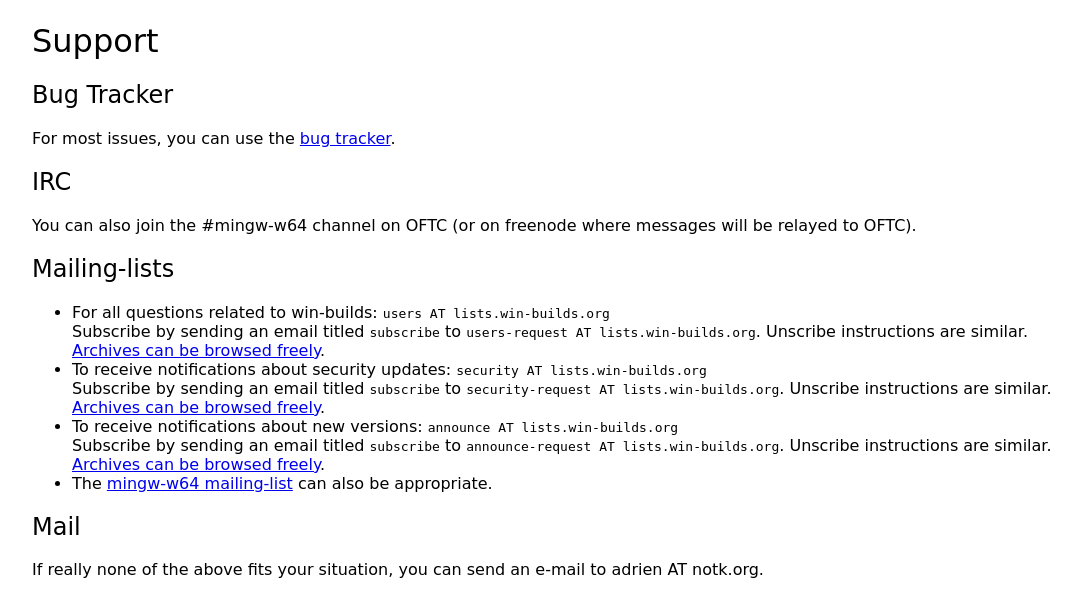
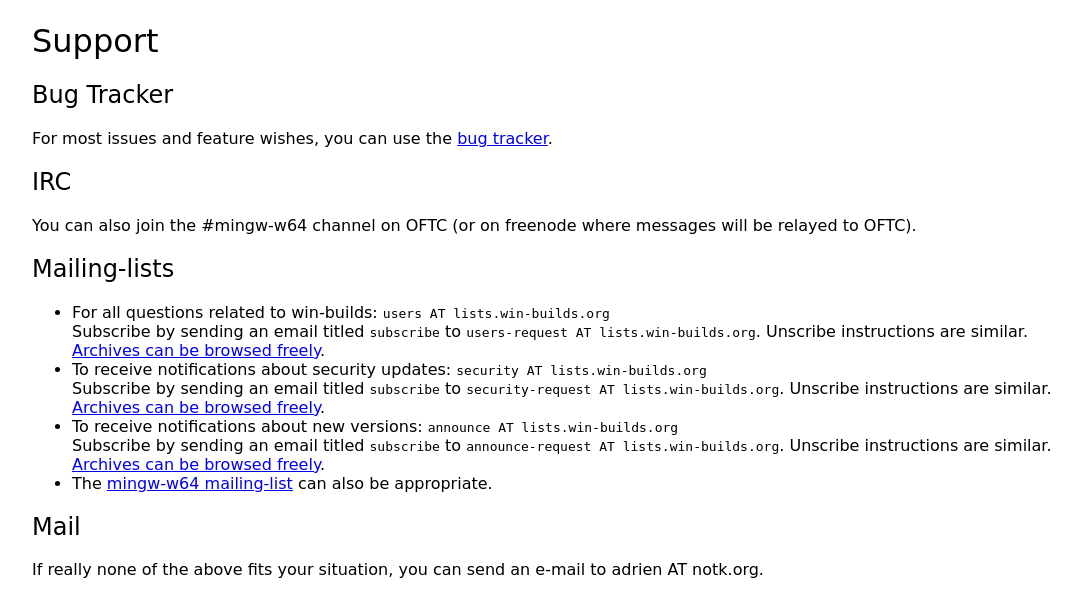
Before and after one commit to win-builds/win-builds, a PHP site: page /support.php in a window 1280 px wide. Shown: the part 57-651 px from the top of the page, without its empty margins (64-1145 px from the left). Run offline with PHP 8.4, Linux system fonts and the light colour scheme.

Commit message:
web: mention the bug tracker is also for feature wishes.

```diff
--- a/web/support.php
+++ b/web/support.php
@@ -10,7 +10,7 @@
 <h1>Support</h1>
 
 <h2>Bug Tracker</h2>
-For most issues, you can use the <a href="bugs">bug tracker</a>.
+For most issues and feature wishes, you can use the <a href="bugs">bug tracker</a>.
 
 <h2>IRC</h2>
 You can also join the #mingw-w64 channel on OFTC (or on freenode where messages
```
